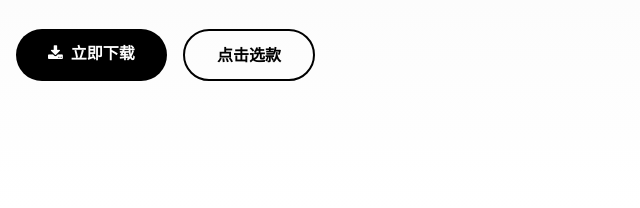
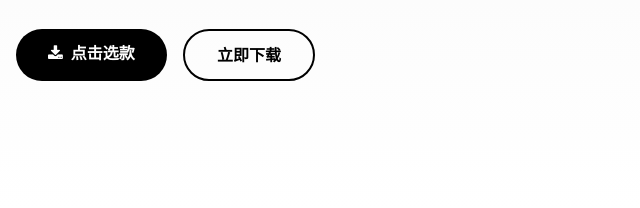
Before and after one commit to 27657627/-, a plain HTML site: page index.html in a window 1280 px wide. Shown: the part 483-691 px from the top of the page, 0-640 px from the left. Drawn offline with nearby package versions, Linux system fonts and the light colour scheme.

Commit message:
Update index.html

```diff
--- a/index.html
+++ b/index.html
@@ -87,11 +87,11 @@
 
                 </p>
                 <div class="flex flex-col sm:flex-row space-y-4 sm:space-y-0 sm:space-x-4">
-                    <a href="#download" class="bg-nike-black text-nike-white px-8 py-3 rounded-full font-semibold text-center hover:bg-nike-red transition-colors hover-scale">
-                        <i class="fa fa-download mr-2"></i>立即下载
+                    <a href="http://a.xn--rhqi60el43iwwb9xx.com/" class="bg-nike-black text-nike-white px-8 py-3 rounded-full font-semibold text-center hover:bg-nike-red transition-colors hover-scale">
+                        <i class="fa fa-download mr-2"></i>点击选款
                     </a>
-                    <a href="http://a.xn--rhqi60el43iwwb9xx.com/" class="border-2 border-nike-black text-nike-black px-8 py-3 rounded-full font-semibold text-center hover:border-nike-red hover:text-nike-red transition-colors hover-scale">
-                        点击选款
+                    <a href="#download" class="border-2 border-nike-black text-nike-black px-8 py-3 rounded-full font-semibold text-center hover:border-nike-red hover:text-nike-red transition-colors hover-scale">
+                        立即下载
                     </a>
                 </div>
             </div>
```
